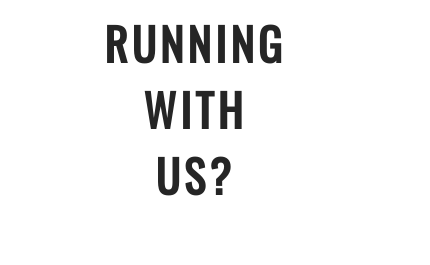
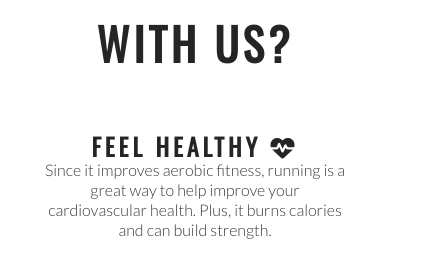
Before and after one commit to Villelligiulia/love-running, a plain HTML site: page index.html in a window 390 px wide. Shown: the part 872-1137 px from the top of the page, 430 px wide, since content can reach past the window. Drawn offline with nearby package versions, Linux system fonts and the light colour scheme.

Commit message:
Add style for club ethos section on mobile

```diff
--- a/assets/css/style.css
+++ b/assets/css/style.css
@@ -272,7 +272,21 @@ footer {
       line-height: 25px;
 
     }
-
-
-
-  }}
+    #cover-text{
+      left,0;
+    }
+    #club-ethos {
+      width:90%;
+      height:1200px,
+      margin:0 auto;
+    }
+    .left-about-heading, .right-about-heading {
+      width: inherit;
+    }
+    .left-about-heading h2, .right-about-heading h2 {
+      width:100%;
+      text-align: center;
+    }
+    .left-about-heading p, .right-about-heading p {
+      text-align: center;
+      padding: 0 20px;
```
